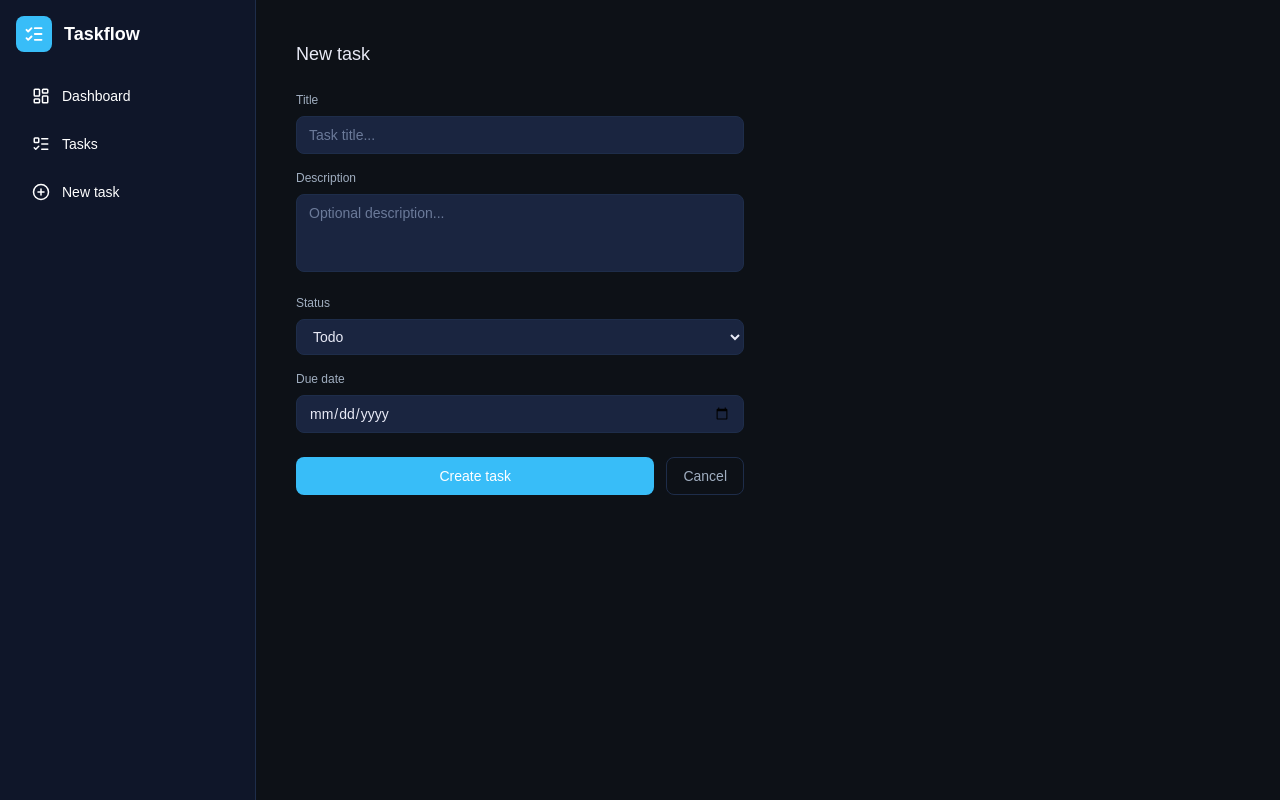
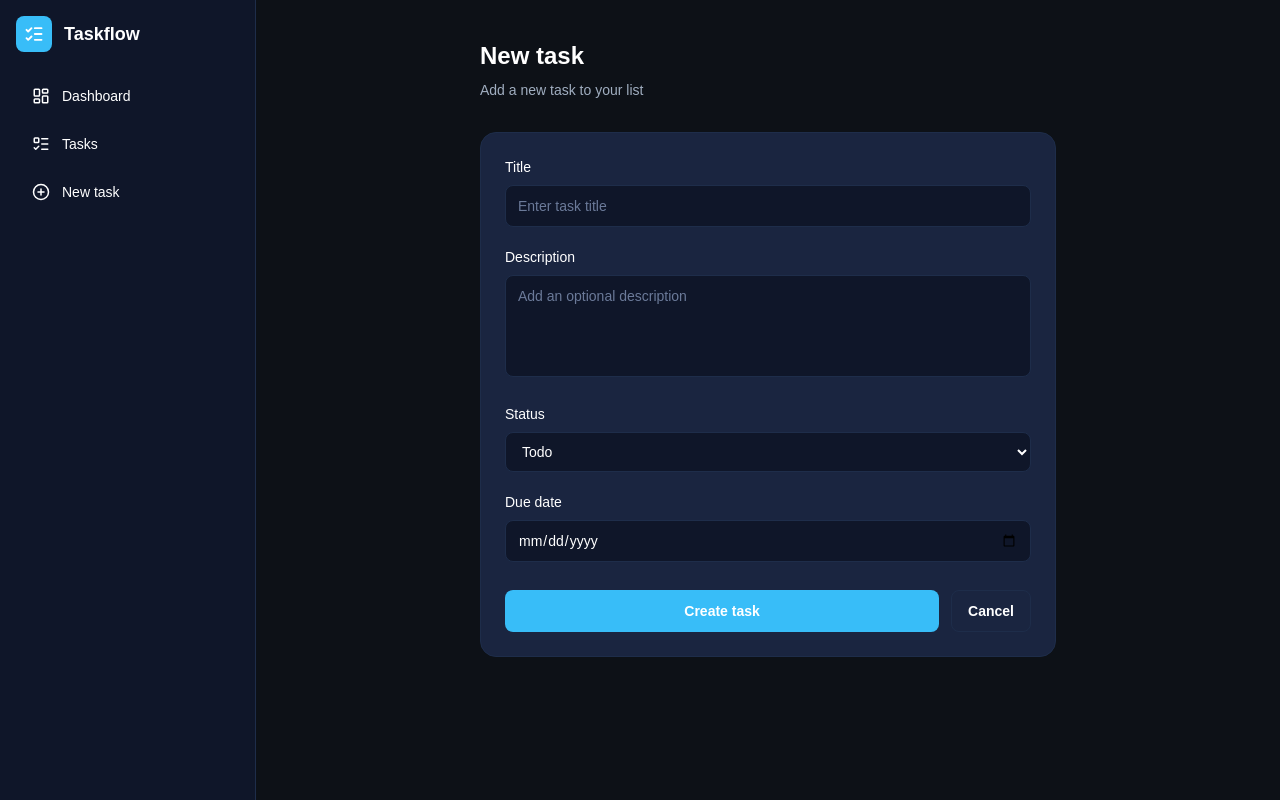
Before and after one commit to lina98st/taskflow, a Next.js app: page /dashboard/tasks/new in a window 1280 px wide. Built offline with nearby package versions, Linux system fonts and the light colour scheme.

Commit message:
refactor: use reusable UI components on new task page

```diff
--- a/app/dashboard/tasks/new/page.tsx
+++ b/app/dashboard/tasks/new/page.tsx
@@ -1,51 +1,74 @@
+import Link from "next/link";
+import Button from "@/components/ui/Button";
+import Card from "@/components/ui/Card";
+import Input from "@/components/ui/Input";
+import Label from "@/components/ui/Label";
+import Select from "@/components/ui/Select";
+import Textarea from "@/components/ui/Textarea";
+
 export default function NewTaskPage() {
   return (
-    <div className="max-w-md">
-      <h1 className="text-lg font-medium text-[#e8eaf6] mb-6">New task</h1>
+    <div className="mx-auto max-w-xl">
+      <header className="mb-8">
+        <h1 className="text-2xl font-semibold text-white">New task</h1>
 
-      <div className="mb-4">
-        <label className="text-xs text-[#a0aec0] block mb-2">Title</label>
-        <input
+        <p className="mt-2 text-sm text-[var(--text-muted)]">
+          Add a new task to your list
+        </p>
+      </header>
+
+      <Card className="p-6">
+        <form>
+          <div className="mb-5">
+            <Label htmlFor="title">Title</Label>
+
+            <Input
+              id="title"
+              name="title"
               type="text"
-          placeholder="Task title..."
-          className="w-full bg-[#1a2540] border border-[#1e2d4a] rounded-lg px-3 py-2 text-sm text-[#e8eaf6] placeholder-[#6b7a99] outline-none focus:border-[#38bdf8]"
+              placeholder="Enter task title"
+              required
             />
           </div>
 
-      <div className="mb-4">
-        <label className="text-xs text-[#a0aec0] block mb-2">Description</label>
-        <textarea
-          placeholder="Optional description..."
-          rows={3}
-          className="w-full bg-[#1a2540] border border-[#1e2d4a] rounded-lg px-3 py-2 text-sm text-[#e8eaf6] placeholder-[#6b7a99] outline-none focus:border-[#38bdf8] resize-none"
+          <div className="mb-5">
+            <Label htmlFor="description">Description</Label>
+
+            <Textarea
+              id="description"
+              name="description"
+              rows={4}
+              placeholder="Add an optional description"
             />
           </div>
 
-      <div className="mb-4">
-        <label className="text-xs text-[#a0aec0] block mb-2">Status</label>
-        <select className="w-full bg-[#1a2540] border border-[#1e2d4a] rounded-lg px-3 py-2 text-sm text-[#e8eaf6] outline-none focus:border-[#38bdf8]">
-          <option>Todo</option>
-          <option>In progress</option>
-          <option>Done</option>
-        </select>
+          <div className="mb-5">
+            <Label htmlFor="status">Status</Label>
+
+            <Select id="status" name="status">
+              <option value="todo">Todo</option>
+              <option value="in-progress">In progress</option>
+              <option value="done">Done</option>
+            </Select>
           </div>
 
-      <div className="mb-6">
-        <label className="text-xs text-[#a0aec0] block mb-2">Due date</label>
-        <input
-          type="date"
-          className="w-full bg-[#1a2540] border border-[#1e2d4a] rounded-lg px-3 py-2 text-sm text-[#e8eaf6] outline-none focus:border-[#38bdf8]"
-        />
+          <div className="mb-7">
+            <Label htmlFor="dueDate">Due date</Label>
+
+            <Input id="dueDate" name="dueDate" type="date" />
           </div>
 
-      <div className="flex gap-3">
-        <button className="flex-1 bg-[#38bdf8] hover:bg-[#0ea5e9] text-white text-sm py-2 rounded-lg transition-colors">
+          <div className="flex flex-col gap-3 sm:flex-row">
+            <Button type="submit" className="flex-1">
               Create task
-        </button>
-        <button className="px-4 py-2 border border-[#1e2d4a] text-[#a0aec0] text-sm rounded-lg hover:border-[#2a3a5c] transition-colors">
-          Cancel
-        </button>
+            </Button>
+
+            <Link href="/dashboard/tasks">
+              <Button variant="secondary">Cancel</Button>
+            </Link>
           </div>
+        </form>
+      </Card>
     </div>
   );
 }
```
Lines whose indentation alone changed are shown as unchanged.
